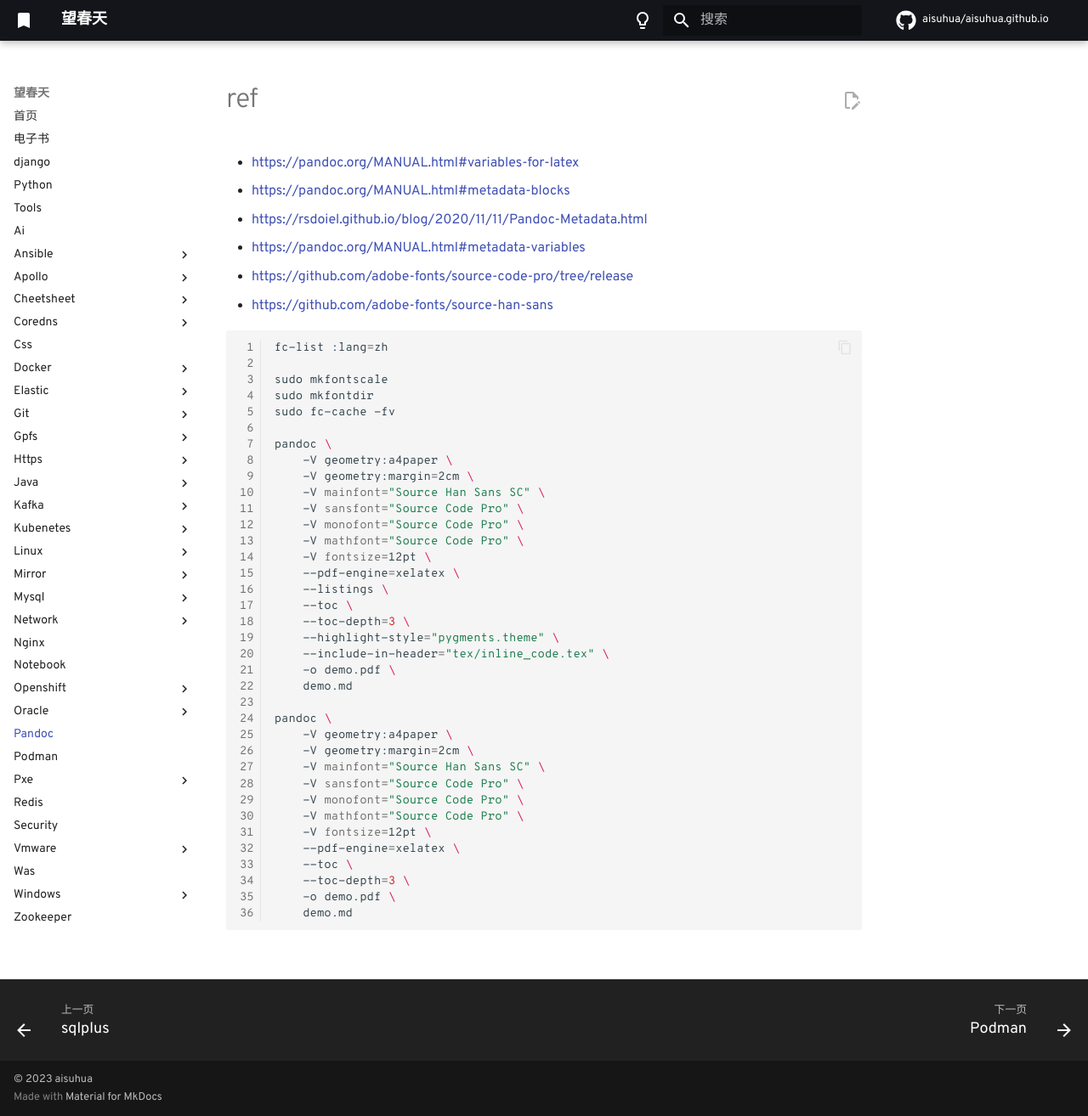
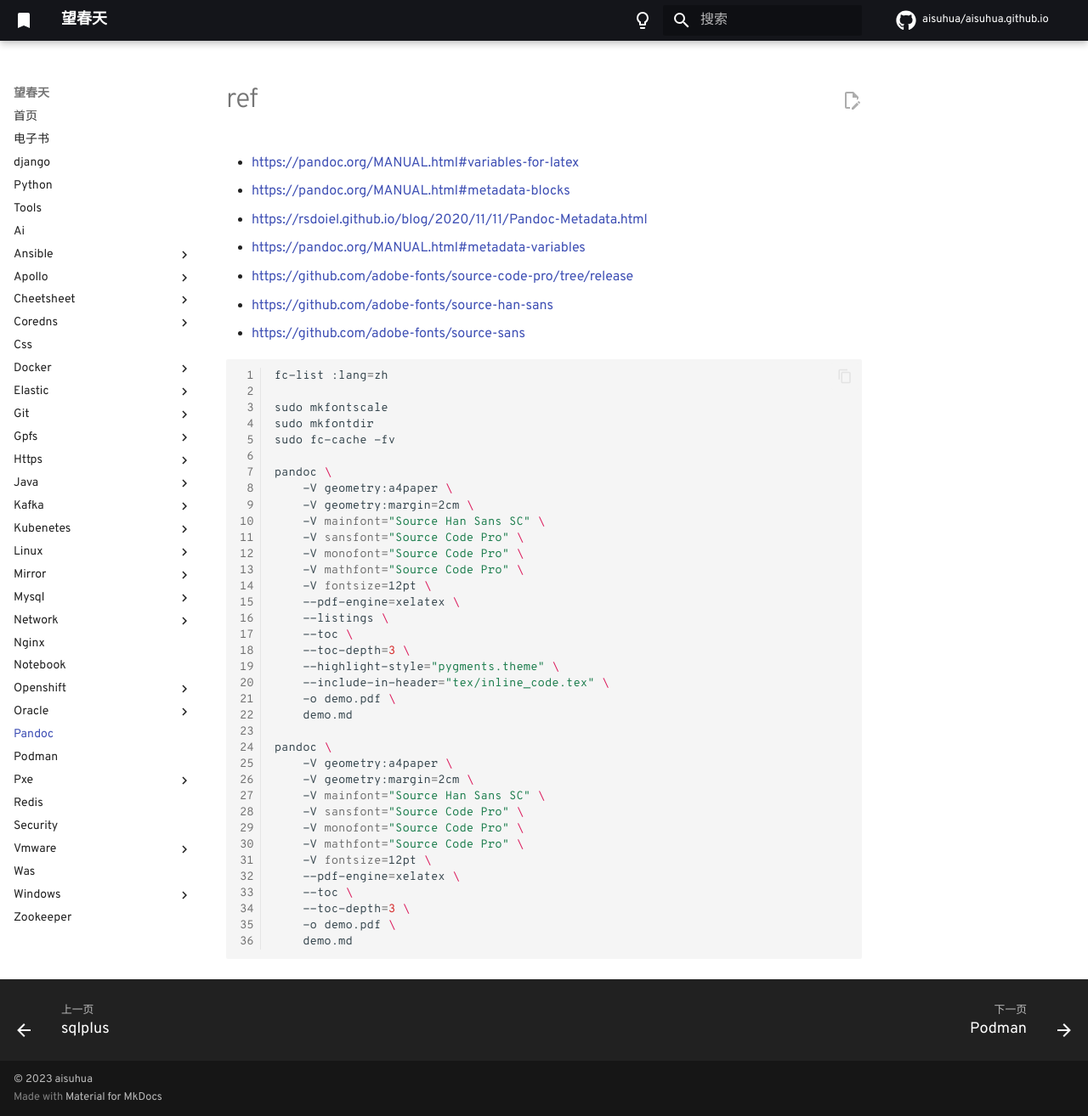
Before and after one commit to aisuhua/aisuhua.github.io, an MkDocs documentation site: the page built from docs/pandoc/README.md, in a window 1280 px wide and 1314 px high. Shown: the whole window at 85% size. Built offline with MkDocs 1.6.1 and Material for MkDocs 9.7.7, drawn with Linux system fonts in a browser that asks for light colours; comment, search, counter and statistics services are not loaded; some of the changed lines change nothing that is shown.

Commit message:
README.md

````diff
--- a/docs/pandoc/README.md
+++ b/docs/pandoc/README.md
@@ -6,6 +6,7 @@
 - https://pandoc.org/MANUAL.html#metadata-variables
 - https://github.com/adobe-fonts/source-code-pro/tree/release
 - https://github.com/adobe-fonts/source-han-sans
+- https://github.com/adobe-fonts/source-sans
 
 ```sh
 fc-list :lang=zh
````
